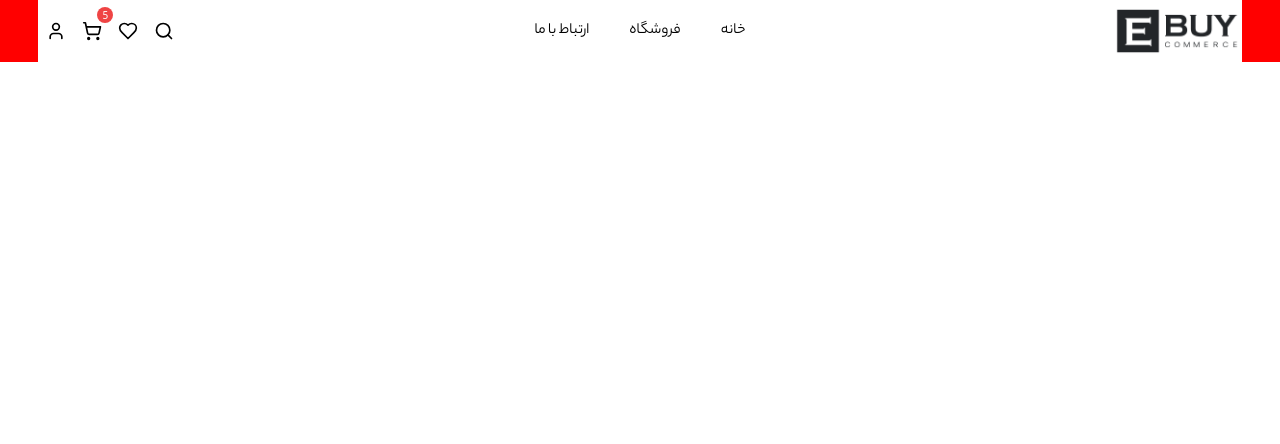
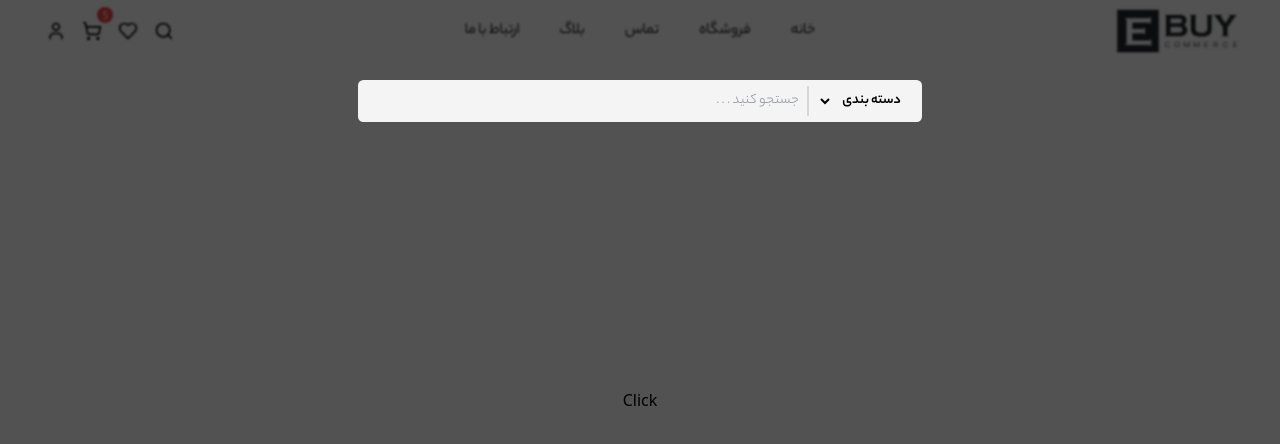
Before and after one commit to alizamanian79/Ecommerce, a Next.js app in the folder client/: page / in a window 1280 px wide. Shown: the top 444 px of the page. Built offline with nearby package versions, Linux system fonts and the light colour scheme.

Commit message:
search created

```diff
--- a/client/package.json
+++ b/client/package.json
@@ -9,6 +9,9 @@
     "lint": "next lint"
   },
   "dependencies": {
+    "@fortawesome/fontawesome-svg-core": "^6.5.1",
+    "@fortawesome/free-solid-svg-icons": "^6.5.1",
+    "@fortawesome/react-fontawesome": "^0.2.0",
     "@reduxjs/toolkit": "^2.1.0",
     "next": "14.1.0",
     "next-themes": "^0.2.1",
--- a/client/src/components/Home/Layout.tsx
+++ b/client/src/components/Home/Layout.tsx
@@ -1,19 +1,34 @@
-import React, { FC } from "react";
+import React, { FC, useState } from "react";
 import Menu from "./Menu/Menu";
+import Search from "./Search/Search";
+
+import { useSelector } from "react-redux";
 
 interface LayoutProps {
   children: React.ReactNode;
 }
 
 const Layout: FC<LayoutProps> = ({ children }) => {
+
+const status:any = useSelector((state:any)=>state.searchRedux.searchStatus)
+
   return (
-    <>
-    <Menu />
-    <div className="w-100 h-auto flex bg-red flex-col items-center relative" style={{direction:'rtl'}}>
-      <div  className="w-90 h-auto flex bg-red flex-col items-center relative" >
-      {children}
+    <><Search />
+      <div
+        className={
+          status == false
+            ? `w-100 min-h-screen flex bg-hBack flex-col items-center relative blur-[0]`
+            : `blur-[1px]`
+        }
+        style={{ direction: "rtl" }}
+      >
+
+        <Menu />
+
+        <div className="w-90 h-auto flex bg-red flex-col items-center relative">
+          {children}
+        </div>
       </div>
-    </div>
     </>
   );
 };
--- a/client/src/components/Home/Menu/Desktop/Icons.tsx
+++ b/client/src/components/Home/Menu/Desktop/Icons.tsx
@@ -1,21 +1,27 @@
 import React, { FC, useState } from "react";
+import {isSearch} from "@/redux/actions/searchRedux";
+import { useDispatch,useSelector } from "react-redux";
+
 
 export default function Icons() {
+  const dispatch = useDispatch();
+  const status:any = useSelector((state:any)=>state.searchRedux.searchStatus)
+
   return (
     <div className={`w-1/5 h-[100%] bg-white flex justify-end items-center`}>
      <ul className={`flex`}>
-      <li className={`px-2 py-2 relative`}><SearchIcon /></li>
-      <li className={`px-2 py-2 relative`}><HeartIcon /></li>
+      <li className={`px-2 py-2 relative hover:cursor-pointer`} onClick={()=>dispatch(isSearch({searchStatus:!status}))}><SearchIcon /></li>
+      <li className={`px-2 py-2 relative hover:cursor-pointer`}><HeartIcon /></li>
 
 
-      <li className={`px-2 py-2  relative`}>
+      <li className={`px-2 py-2  relative hover:cursor-pointer`}>
       <span className={`absolute top-[-6px] right-[-3px]
       rounded-full w-[16px] h-16 bg-[#ef4444] text-[10px] text-center flex justify-center items-center text-[white]`}>5</span>
       <ShoppingCartIcon />
       </li>
 
 
-      <li className={`px-2 py-2 relative`}><UserIcon /></li>
+      <li className={`px-2 py-2 relative hover:cursor-pointer`}><UserIcon /></li>
       </ul>
 
 
--- a/client/src/components/Home/Menu/Desktop/MenuDesktop.tsx
+++ b/client/src/components/Home/Menu/Desktop/MenuDesktop.tsx
@@ -1,33 +1,26 @@
-import React,{ReactEventHandler, useState} from 'react'
+import React, { FC, useState } from "react";
 
-import Nav from './Nav'
-import Logo from './Logo'
-import Icons from './Icons'
+import Nav from "./Nav";
+import Logo from "./Logo";
+import Icons from "./Icons";
 
-
-function MenuDesktop() {
-
-
-
+const MenuDesktop = () => {
   return (
+    <>
       <div
-      className={`w-100 h-62 bg-[red] absolute z-10 top-0 md:flex max-sm:hidden flex justify-center items-center`}
-      style={{direction:'rtl'}}
+        className={`w-100 h-62 bg-mBackColor absolute z-10 top-0 md:flex max-sm:hidden flex justify-center items-center`}
+        style={{ direction: "rtl" }}
       >
         <div
           className={`w-94 h-[100%] bg-[white] absolute top-0 flex flex-wrap items-center`}
         >
-
           <Logo />
           <Nav />
           <Icons />
-
-
-
-
         </div>
       </div>
-  )
-}
+    </>
+  );
+};
 
-export default MenuDesktop
+export default MenuDesktop;
--- a/client/src/components/Home/Menu/navStaticData.tsx
+++ b/client/src/components/Home/Menu/navStaticData.tsx
@@ -6,6 +6,8 @@ const data: Dt = {
     data: [
         { title: "خانه", link: "" },
         { title: "فروشگاه", link: "" },
+        { title: "تماس", link: "" },
+        { title: "بلاگ", link: "" },
         { title: "ارتباط با ما", link: "" },
     ],
 };
--- /dev/null
+++ b/client/src/components/Home/Search/Search.tsx
@@ -0,0 +1,58 @@
+import React, { FC, ReactNode, useState } from "react";
+import { FontAwesomeIcon } from '@fortawesome/react-fontawesome'
+import { faCoffee } from '@fortawesome/free-solid-svg-icons'
+
+import {isSearch} from "@/redux/actions/searchRedux";
+import { useDispatch,useSelector } from "react-redux";
+
+  const Search = () => {
+
+    const dispatch = useDispatch();
+    const status:any = useSelector((state:any)=>state.searchRedux.searchStatus)
+
+    return (
+
+    <div
+        className={ status===true
+          ? `w-100 min-h-screen bg-[#000000ad] absolute z-[11] left-[50%] translate-x-[-50%] flex justify-center `
+          : `hidden`
+
+        }
+        >
+        <button onClick={()=>dispatch(isSearch({searchStatus:!status}))}>Click</button>
+
+        <div
+          className={`w-44 md:w-70 lg:w-44 max-sm:w-80 h-42 rounded-[5.5px] bg-hBack absolute top-[12] mt-20 flex flex-wrap justify-center items-center`}
+        >
+          <input
+            type="text"
+            name=""
+            className={`lg:w-4/5 md:w-3/4 sm:w-4/4 lg:flex md:flex sm:flex justify-start text-right bg-rmv border-r-2 border-[#4a49492a]
+            max-sm:w-100 h-30 outline-none font-[yekanBakht] text-[#272727] pr-2`}
+            id=""
+            placeholder=" . . . جستجو کنید"
+          />
+
+          <div className={"lg:w-1/5 md:w-1/4 sm:w-4/4 lg:flex md:flex max-sm:hidden justify-center items-center px-5 font-[yekanBakhtBold]"} style={{direction:"rtl"}}>
+
+          <select name="" id="" className={` border-none outline-none bg-rmv w-200 px-2`}>
+            <option value="" className={`border-none`}>دسته بندی</option>
+            <option value="" className={`border-none w-50 h-200`}>دسته بندی</option>
+            <option value="" className={`border-none w-50 h-200`}>دسته بندی</option>
+            <option value="" className={`border-none w-50 h-200`}>دسته بندی</option>
+          </select>
+
+
+{/* <FontAwesomeIcon icon={faCoffee} /> */}
+
+          </div>
+
+
+
+
+        </div>
+      </div>
+  )
+}
+
+export default Search;
--- /dev/null
+++ b/client/src/redux/actions/searchRedux.ts
@@ -0,0 +1,25 @@
+
+import { createSlice  } from "@reduxjs/toolkit";
+
+//Interface of your Data Types in Redux
+interface initialStateIF {
+  searchStatus: boolean;
+}
+
+export const searchRedux = createSlice({
+  name: "searchRedux",
+  // Values
+  initialState: <initialStateIF>{
+    searchStatus: true,
+  },
+  //Functions Part
+  reducers: {
+    isSearch: (state, action) => {
+      state.searchStatus = action.payload.searchStatus;
+    },
+
+  },
+});
+
+export const { isSearch } = searchRedux.actions;
+export default searchRedux.reducer;
--- a/client/src/redux/store.ts
+++ b/client/src/redux/store.ts
@@ -1,8 +1,11 @@
 
 import { configureStore } from "@reduxjs/toolkit";
 import testRedux from "./actions/testRedux";
+import searchRedux from "./actions/searchRedux";
+
 export default configureStore({
     reducer:{
         testRedux:testRedux,
+        searchRedux:searchRedux
     }
 })
--- a/client/tailwind.config.ts
+++ b/client/tailwind.config.ts
@@ -9,6 +9,8 @@ const config: Config = {
   ],
   theme: {
     colors:{
+      //Home
+      'hBack':'#f4f4f4',
 
       'rmv':'transparent',
       'mainColor':'#232629',
@@ -20,7 +22,7 @@ const config: Config = {
       'brColor':'#606060',
 
       //Nav Items Color
-
+      'mBackColor':'#ffffff',
       'nvColor':'#000000',
       'nvHoverColor':'#606060',
 
```
Also changed, not shown: client/src/components/Home/Menu/Menu.tsx (+9 -5 lines), 1 other file (tests, documents, lock files or other folders). Lines whose indentation alone changed are shown as unchanged.
